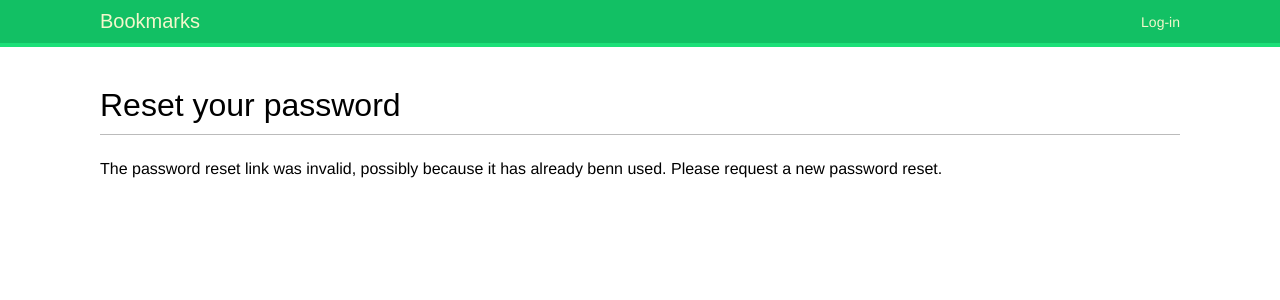
After one commit to Zhgong/django3byexample, a Django app: page /account/reset/1/1/ in a window 1280 px wide. The commit adds this page. Shown: the top 300 px of the page. Run offline with Django 3.2, Linux system fonts and the light colour scheme; some web fonts are replaced.

Commit message:
发送链接重置密码

```diff
--- a/bookmarks/account/templates/registration/login.html
+++ b/bookmarks/account/templates/registration/login.html
@@ -22,6 +22,7 @@
         <input type="hidden" name="next" value="{{ next }}"/>
         <p><input type="submit" value="Log-in"></p>
     </form>
+    <p><a href="{% url "password_reset" %}">Forgotten your password?</a></p>
 </div>
 
 
--- /dev/null
+++ b/bookmarks/account/templates/registration/password_reset_confirm.html
@@ -0,0 +1,15 @@
+{% extends 'base.html' %}
+{% block title %}Reset your password{% endblock title %}
+{% block content %}
+    <h1>Reset your password</h1>
+    {% if validlink %}
+        <p>Please enter your new password twice:</p>
+        <form method="post">
+            {{ form.as_p }}
+            {% csrf_token %}
+            <p><input type="submit" value="Change my password"></p>
+        </form>
+    {% else %}
+        <p>The password reset link was invalid, possibly because it has already benn used. Please request a new password reset.</p>
+    {% endif %}
+{% endblock content %}
--- /dev/null
+++ b/bookmarks/account/templates/registration/password_reset_email.html
@@ -0,0 +1,4 @@
+Someone asked for password reset for email {{ email }}. Follow the link below:
+
+{{ protocol }}://{{ domain }}{% url "password_reset_confirm"  uidb64=uid token=token %}
+You username, in case you've forgotten: {{ user.get_username }}
--- /dev/null
+++ b/bookmarks/account/templates/registration/password_reset_subject.txt
@@ -0,0 +1 @@
+TestSite password reset
--- a/bookmarks/account/urls.py
+++ b/bookmarks/account/urls.py
@@ -12,4 +12,10 @@ urlpatterns = [
     # 更改密码
     path('password_change', auth_views.PasswordChangeView.as_view(), name='password_change'),
     path('password_change/done', auth_views.PasswordChangeDoneView.as_view(), name='password_change_done'),
+
+    # 发送邮件重置密码
+    path('password_reset/', auth_views.PasswordResetView.as_view(), name='password_reset'),
+    path('password_reset/done/', auth_views.PasswordResetDoneView.as_view(), name='password_reset_done'),
+    path('reset/<uidb64>/<token>/', auth_views.PasswordResetConfirmView.as_view(), name='password_reset_confirm'),
+    path('reset/done/', auth_views.PasswordResetCompleteView.as_view(), name='password_reset_complete'),
 ]
--- a/bookmarks/bookmarks/settings.py
+++ b/bookmarks/bookmarks/settings.py
@@ -125,3 +125,6 @@ STATIC_URL = '/static/'
 LOGIN_REDIRECT_URL = 'dashboard'
 LOGIN_URL = 'login'
 LOGOUT_URL = 'logout'
+
+
+EMAIL_BACKEND = 'django.core.mail.backends.console.EmailBackend' # 用于测试配置，将要发送的email输出到控制台
```
Also changed, not shown: bookmarks/account/templates/registration/password_reset_complete.html (added, +7 -0 lines), bookmarks/account/templates/registration/password_reset_done.html (added, +8 -0 lines), bookmarks/account/templates/registration/password_reset_form.html (added, +11 -0 lines).
